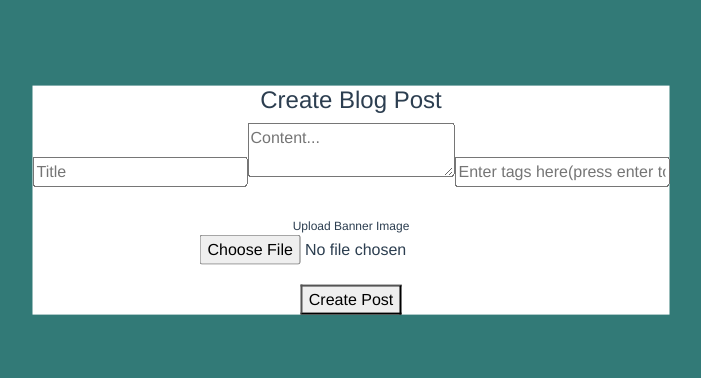
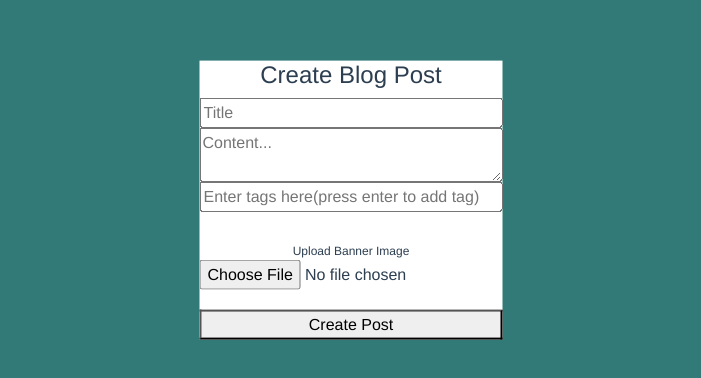
Before and after one commit to thabo-div2/lc_studios_blogs, a Vue app: page /posts/create in a window 1280 px wide. Shown: the part 200-578 px from the top of the page, without its empty margins (289-990 px from the left). Built offline with nearby package versions, Linux system fonts and the light colour scheme; no server answers.

Commit message:
updates on signup and login

```diff
--- a/src/components/SinglePosts.vue
+++ b/src/components/SinglePosts.vue
@@ -2,7 +2,9 @@
 	<div>
 		<img class="single_post_img" :src="doc.coverUrl" />
 		<router-link :to="{ name: 'SinglePost', params: { id: doc.id } }"  class="post_title_container">
-			<h3 class="post_title">{{ doc.title }}</h3>
+			<div class="post_heading">
+				<h3 class="post_title">{{ doc.title }}</h3>
+			</div>
 		</router-link>
 		<p>Author: {{ doc.userName }}</p>
 		<p>{{ snippet }}</p>
--- a/src/views/CreatePost.vue
+++ b/src/views/CreatePost.vue
@@ -116,9 +116,11 @@ button {
 	margin-top: 20px;
 }
 .create_post {
-	position: absolute;
+    position: absolute;
     top: 50%;
     left: 50%;
     transform: translate(-50%, -50%);
+    display: flex;
+    flex-direction: column;
 }
 </style>
```
